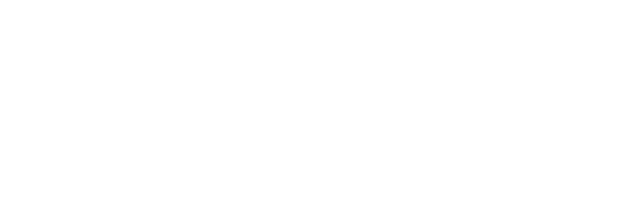
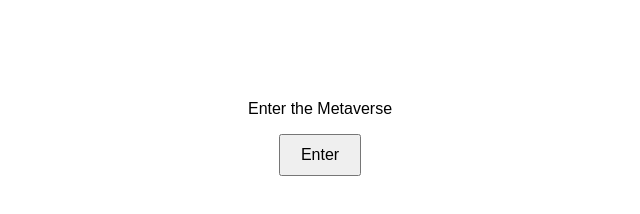
Before and after one commit to acciojob/enter-metaverse-sudeepdalei, a website: page main.html in a window 1280 px wide. Shown: the whole page, without its empty margins (320-960 px from the left). Drawn offline with Linux system fonts and the light colour scheme.

Commit message:
created a submission

```diff
--- a/main.html
+++ b/main.html
@@ -8,6 +8,9 @@
 
 <body>
 	<!-- the entire body must be written by student -->
+	<p id="status">Enter the Metaverse</p>
+
+    <button id="enterBtn">Enter</button>
     <script type="text/javascript" src="./script.js">
 </script>
 
--- a/script.js
+++ b/script.js
@@ -1 +1,7 @@
 //your JS code here. If required.
+const status = document.getElementById("status");
+const enterBtn = document.getElementById("enterBtn");
+
+enterBtn.addEventListener("click", function () {
+    status.innerHTML = "<h1>Entered Metaverse</h1>";
+});
--- a/styles.css
+++ b/styles.css
@@ -1 +1,12 @@
 /*  your css code here. If applicable */
+body {
+    font-family: Arial, sans-serif;
+    text-align: center;
+    margin-top: 100px;
+}
+
+button {
+    padding: 10px 20px;
+    font-size: 16px;
+    cursor: pointer;
+}
```
